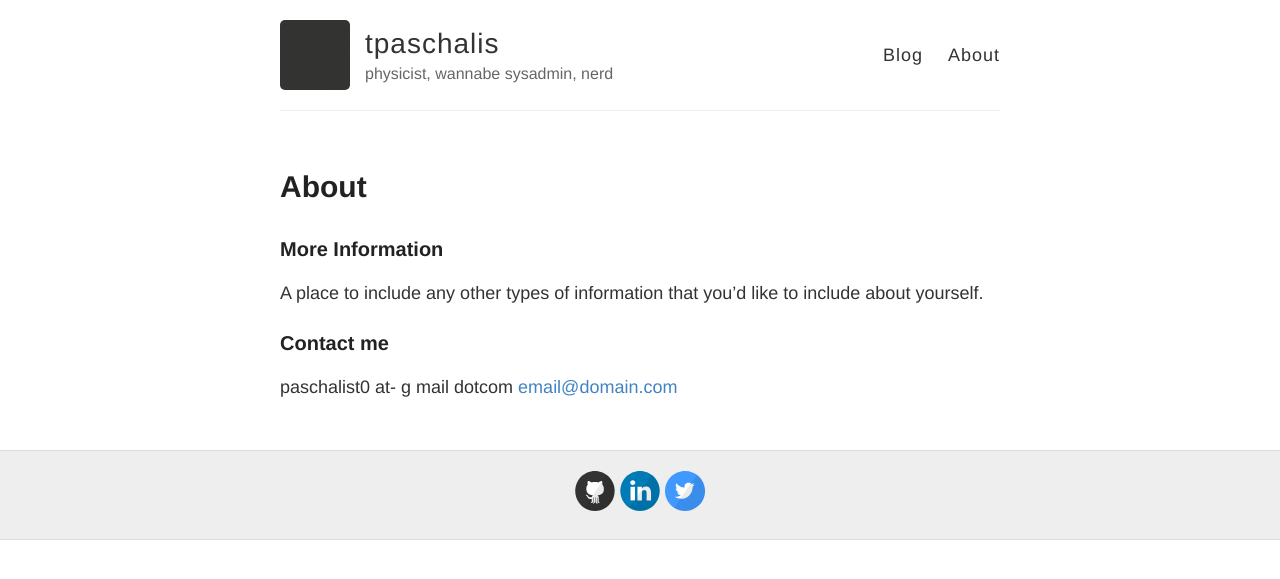
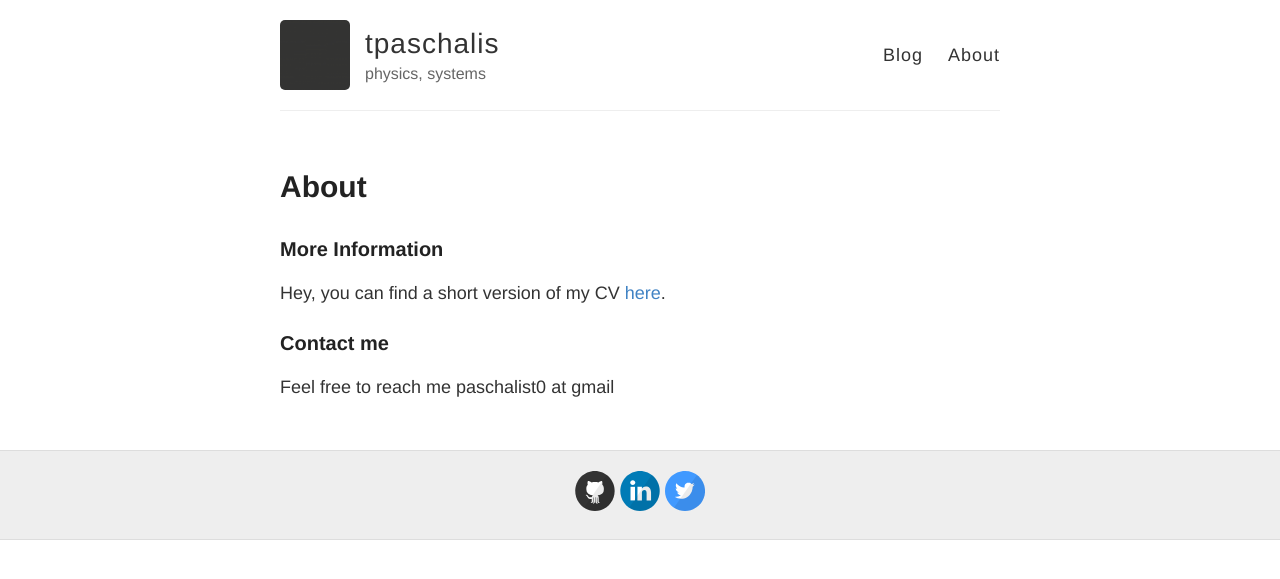
Before and after one commit to tpaschalis/tpaschalis.github.io, a Jekyll site: the page built from about.md, in a window 1280 px wide. Shown: the top 579 px of the page. Built offline with Jekyll 4.4.1, drawn with Linux system fonts in a browser that asks for light colours.

Commit message:
Added CV

```diff
--- a/_config.yml
+++ b/_config.yml
@@ -6,7 +6,7 @@
 name: tpaschalis
 
 # Short bio or description (displayed in the header)
-description: physicist, wannabe sysadmin, nerd
+description: physics, systems
 
 # URL of your avatar or profile pic (you could use your GitHub profile pic)
 avatar: https://raw.githubusercontent.com/tpaschalis/tpaschalis.github.io/master/images/profileAvatar.png
@@ -33,11 +33,7 @@ footer-links:
 
 
 # Enter your Disqus shortname (not your username) to enable commenting on posts
-# You can find your shortname on the Settings page of your Disqus account
-disqus:
 
-# Enter your Google Analytics web tracking code (e.g. UA-2110908-2) to activate tracking
-google_analytics:
 
 # Your website URL (e.g. http://barryclark.github.io or http://www.barryclark.co)
 # Used for Sitemap.xml and your RSS feed
--- a/_posts/2018-01-21-one-year-later.markdown
+++ b/_posts/2018-01-21-one-year-later.markdown
@@ -38,7 +38,7 @@ Looking back to the very first post, I see
 And that's what really happened. I learned more about Jekyll, and [blogging like a hacker](http://tom.preston-werner.com/2008/11/17/blogging-like-a-hacker.html). I used Git to monitor my train of thought and gamify the advancement of projects. I implemented features I needed. I pushed myself to document solutions to my own problems, and motivate myself to polish them. I threw out (or just kept in the drawer) *a lot* of sub-par drafts of posts, and forced myself to take conscious steps towards becoming a better writer. I don't know if I do have 5-6 good blog posts, but again, I'd say I have one or two that personally, I'm proud of.
 
 
-Also, I started noticing how other people set up their own blogs and personal webpages, CVs and Portfolios. That provided a scale of measurement and goals to reach. I found tiny corners of the internet that you wouldn't end up unless you Googled for very specific keywords in quotes. I found really smart and interesting people that inspired me and lit new ideas.
+Also, I started noticing how other people set up their own blogs and personal webpages, CVs and Portfolios. That provided a scale of measurement and goals to reach. I found tiny corners of the internet that you wouldn't end up to, unless you Googled for very specific keywords in quotes. I found really smart and interesting people that inspired me and lit new ideas.
 
 It sometimes felt like the internet of the early 2000, *where you went to places, and not to the mall.*
 
--- a/about.md
+++ b/about.md
@@ -5,11 +5,16 @@ permalink: /about/
 ---
 
 
+
+
+
+
+
+
+
 ### More Information
-
-A place to include any other types of information that you'd like to include about yourself.
+Hey, you can find a short version of my CV [here](https://github.com/tpaschalis/tpaschalis.github.io/blob/master/TsiliasCVShort.pdf).
 
 ### Contact me
-
-paschalist0 at- g mail dotcom
-[email@domain.com](mailto:email@domain.com)
+Feel free to reach me
+paschalist0 at gmail
```
Also changed, not shown: other parts of _posts/2018-01-21-one-year-later.markdown (+1 -1 lines), 1 other file.
